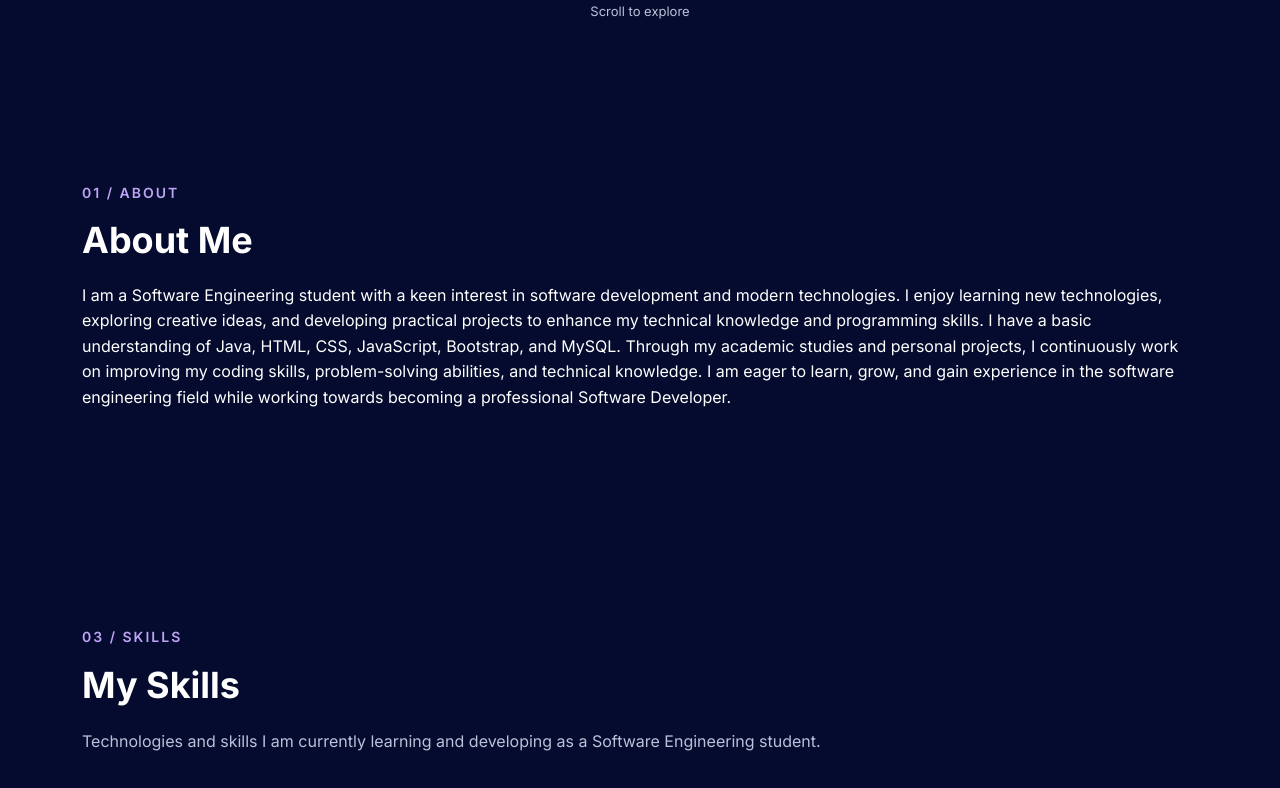
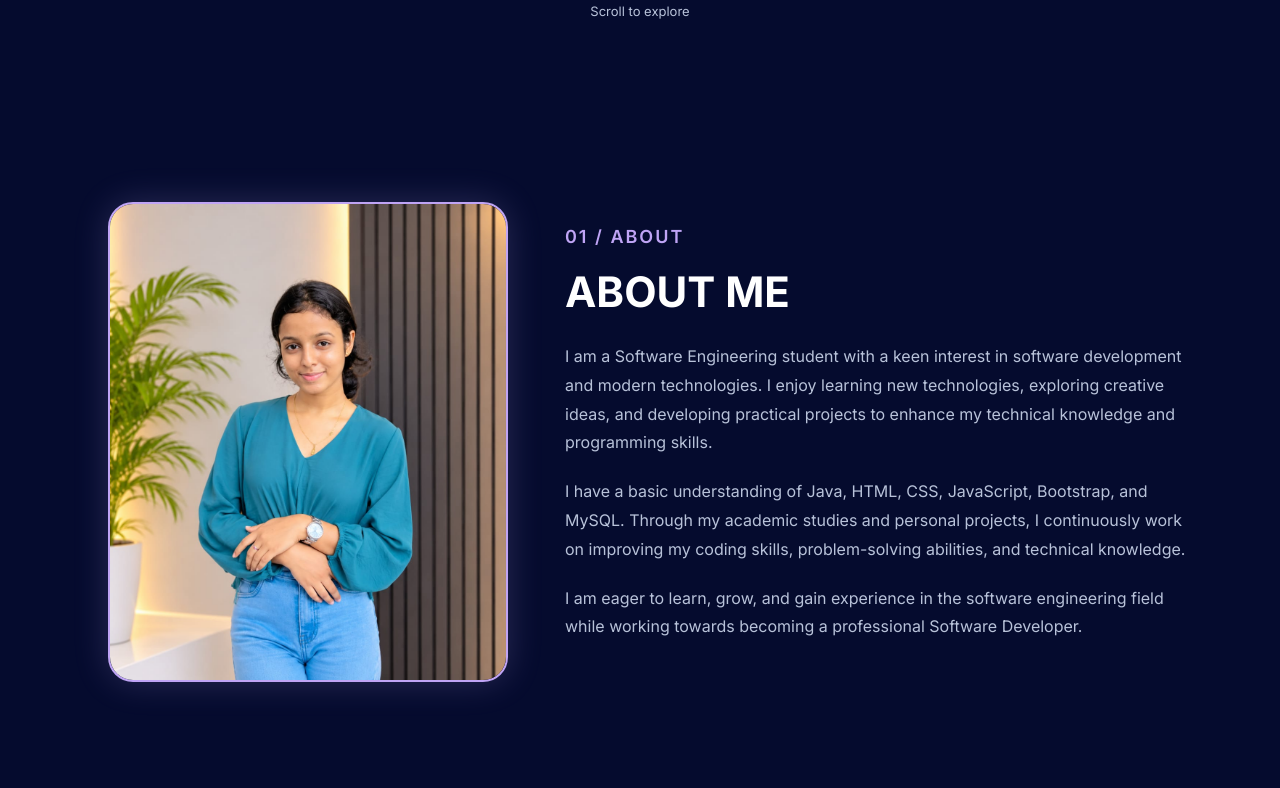
Before and after one commit to Pawani-cmb/Portfolio, a plain HTML site: page index.html in a window 1280 px wide. Shown: the part 835-1623 px from the top of the page. Drawn offline with nearby package versions, Linux system fonts and the light colour scheme.

Commit message:
style:change styling

```diff
--- a/index.html
+++ b/index.html
@@ -156,23 +156,48 @@
 
         <section class="next-section container" id="about">
 
+            <div class="row align-items-center gy-5">
+
+                <div class="col-lg-5">
+
+                    <div class="about-image-wrapper">
+
+                        <img src="assets/about.png" alt="My profile photo" class="about-photo">
+
+                    </div>
+
+                </div>
+
+                <div class="col-lg-7 about-content">
+
                     <p class="section-kicker">01 / ABOUT</p>
                     <h2> About Me </h2>
 
                     <p>
                         I am a Software Engineering student with a keen interest in software development and modern
                         technologies.
-                I enjoy learning new technologies, exploring creative ideas, and developing practical projects to
+                        I enjoy learning new technologies, exploring creative ideas, and developing practical projects
+                        to
                         enhance my technical knowledge and programming skills.
+                    </p>
 
-                I have a basic understanding of Java, HTML, CSS, JavaScript, Bootstrap, and MySQL. Through my academic
-                studies and personal projects, I continuously work on improving my coding skills, problem-solving
+                    <p>
+                        I have a basic understanding of Java, HTML, CSS, JavaScript, Bootstrap, and MySQL. Through my
+                        academic
+                        studies and personal projects, I continuously work on improving my coding skills,
+                        problem-solving
                         abilities, and technical knowledge.
+                    </p>
 
-                I am eager to learn, grow, and gain experience in the software engineering field while working towards
+                    <p>
+                        I am eager to learn, grow, and gain experience in the software engineering field while working
+                        towards
                         becoming a professional Software Developer. </p>
 
+                    </p>
+                </div>
 
+            </div>
         </section>
 
         <section class="next-section container" id="skills">
--- a/style.css
+++ b/style.css
@@ -119,12 +119,12 @@ img {
     transition: 0.3s;
 }
 
-.btn-primary-custom:hover {
+.btn-primary-button:hover {
     background-color: transparent;
     color: #BFA4F5;
 }
 
-.btn-outline-custom {
+.btn-outline-button {
     color: #FFFFFF;
     padding: 12px 25px;
     border-radius: 10px;
@@ -264,7 +264,7 @@ img {
 
 .section-kicker {
     color: #BFA4F5;
-    font-size: 14px;
+    font-size: 18px;
     font-weight: 600;
     letter-spacing: 2px;
     margin-bottom: 15px;
@@ -288,10 +288,54 @@ img {
 
 .about-text {
     color: #B8C2D9;
-    font-size: 16px;
+    font-size: 18px;
     line-height: 1.9;
     max-width: 850px;
 }
+
+
+.about-section {
+    padding-top: 100px;
+    padding-bottom: 100px;
+}
+
+.about-image-wrapper {
+    display: flex;
+    justify-content: center;
+    align-items: center;
+    padding: 20px;
+}
+
+.about-photo {
+    width: 100%;
+    max-width: 400px;
+    height: 480px;
+    object-fit: cover;
+    object-position: center;
+    border-radius: 25px;
+    border: 2px solid #BFA4F5;
+    box-shadow: 0 0 35px rgba(191, 164, 245, 0.2);
+}
+
+.about-content {
+    padding: 20px;
+}
+
+.about-content h2 {
+    color: #FFFFFF;
+    font-size: 42px;
+    font-weight: 700;
+    margin-bottom: 25px;
+    text-transform: uppercase;
+}
+
+.about-content p:not(.section-kicker) {
+    color: #B8C2D9;
+    font-size: 16px;
+    line-height: 1.8;
+    margin-bottom: 20px;
+}
+
 
 .skills-list {
     display: flex;
```
Lines whose indentation alone changed are shown as unchanged.
